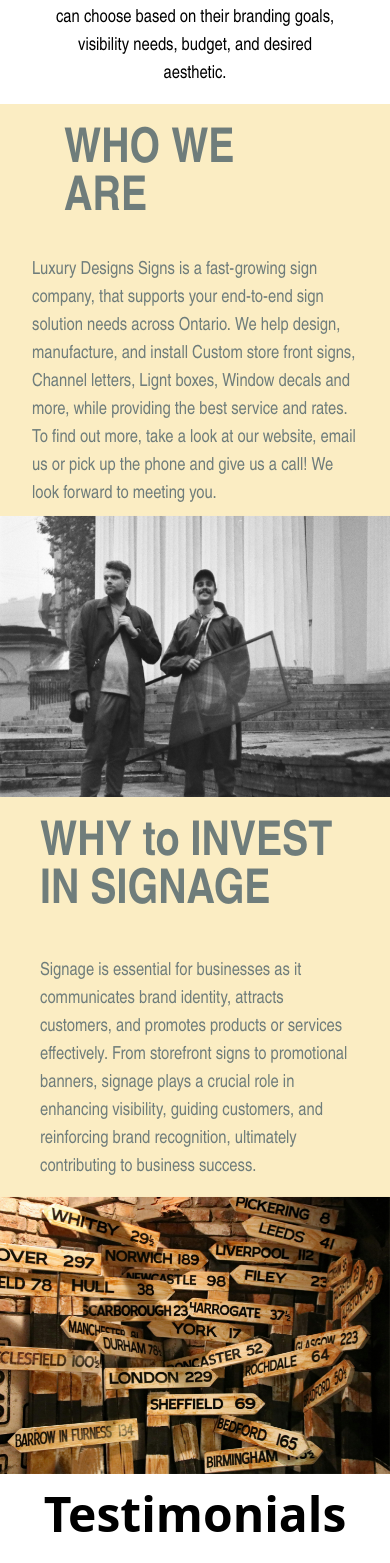
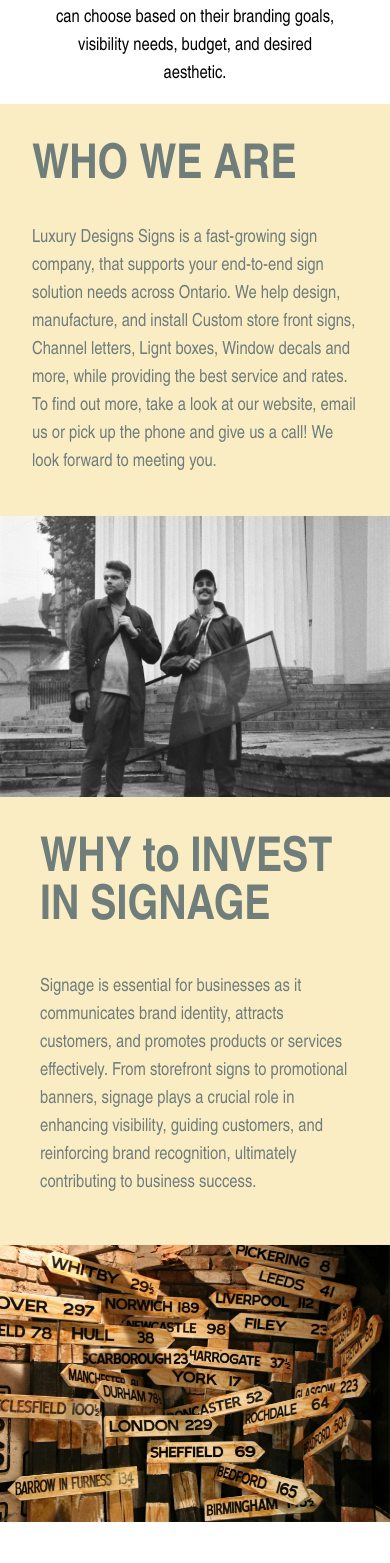
Before and after one commit to vverchonov/luxury-signs, a Next.js app: page / in a window 390 px wide. Shown: the part 9005-10568 px from the top of the page. Built offline with nearby package versions, Linux system fonts and the light colour scheme.

Commit message:
adjusted margins

```diff
--- a/app/components/blocks/about-block.tsx
+++ b/app/components/blocks/about-block.tsx
@@ -9,10 +9,10 @@ export const AboutUsBlock = () => {
         className="light-back w-full m-h-screen flex flex-wrap"
       >
         <div className="md:w-1/2 p-2 md:p-24 px-8">
-          <p className="grey-text font-na text-5xl md:text-8xl text-left md:mt-0 mt-4 md:text-right mb-8 font-bold px-8 mt-4">
+          <p className="grey-text font-na text-5xl md:text-8xl text-left md:mt-0 mt-4 md:text-right mb-8 font-bold md:px-8 mt-4 md:mb-0 mt-8">
             WHO WE ARE
           </p>
-          <p className="grey-text text-lg md:text-xl ms-auto md:w-10/12 w-full font-na text-left md:text-left">
+          <p className="grey-text text-lg md:text-xl ms-auto md:w-10/12 w-full font-na text-left md:text-left md:mb-0 mb-8">
             Luxury Designs Signs is a fast-growing sign company, that supports
             your end-to-end sign solution needs across Ontario. We help design,
             manufacture, and install Custom store front signs, Channel letters,
@@ -39,10 +39,10 @@ export const AboutUsBlock = () => {
           />
         </div>
         <div className="md:w-1/2 p-2 md:p-24">
-          <p className="grey-text font-na text-5xl md:text-8xl text-left mb-8 font-bold px-8 mt-4">
+          <p className="grey-text font-na text-5xl md:text-8xl text-left mb-8 font-bold px-8 mt-8">
             WHY to INVEST IN SIGNAGE
           </p>
-          <p className="grey-text text-lg md:text-xl p-2 font-na text-left md:w-10/12 w-full md:text-right px-8 md:px-0">
+          <p className="grey-text text-lg md:text-xl p-2 font-na text-left md:w-10/12 w-full md:text-right px-8 md:px-0 md:mb-0 mb-8">
             Signage is essential for businesses as it communicates brand
             identity, attracts customers, and promotes products or services
             effectively. From storefront signs to promotional banners, signage
--- a/app/components/blocks/reviews/reviews-block.tsx
+++ b/app/components/blocks/reviews/reviews-block.tsx
@@ -80,7 +80,7 @@ export const ReviewsBlock = () => {
   return (
     <Wrapper>
       <section className="m-h-[50vh] flex flex-col bg-white w-full text-center p-4 md:p-24">
-        <h2 className="text-5xl font-semibold text-black mb-12">
+        <h2 className="text-5xl font-semibold text-black mb-12 mt-8">
           Testimonials
         </h2>
         {slider()}
```
